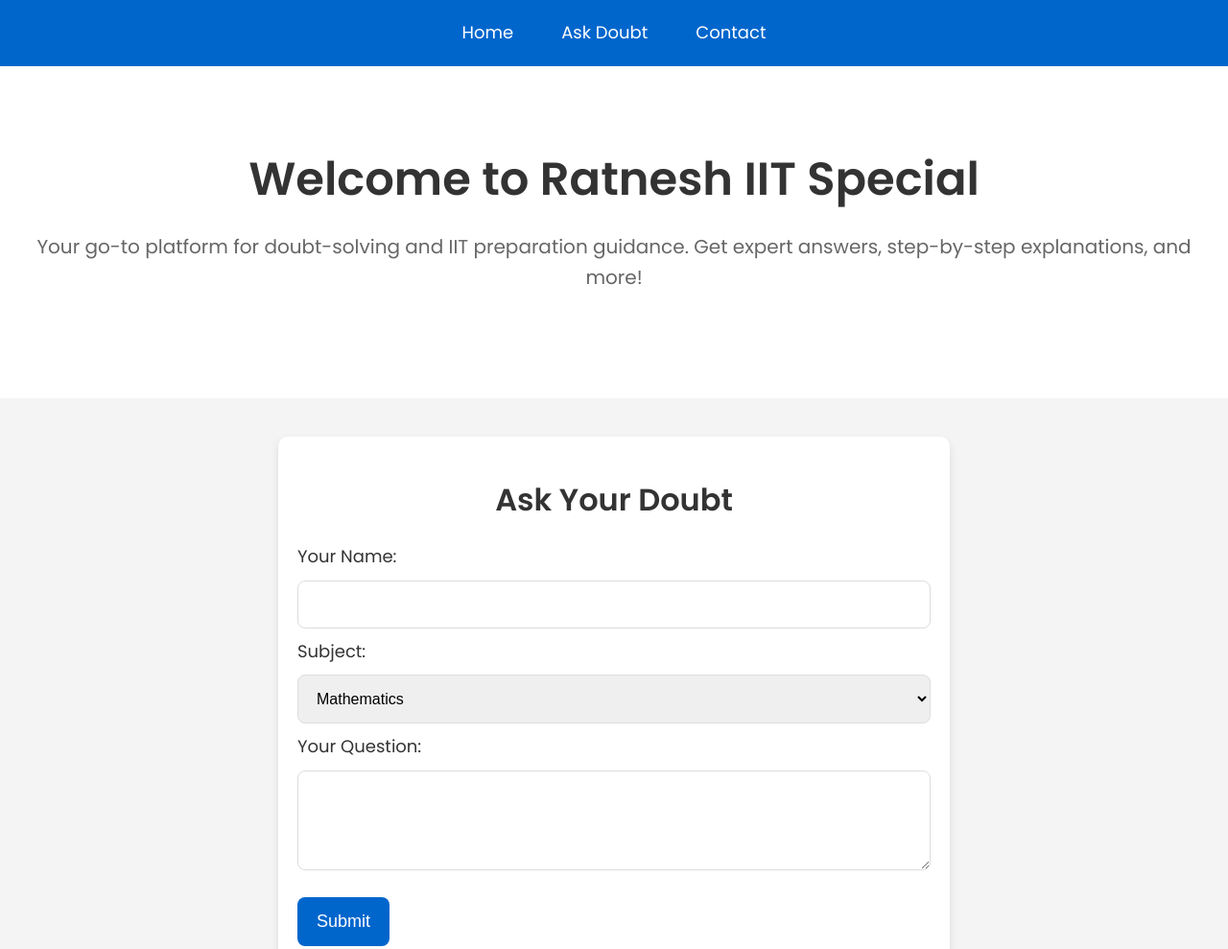
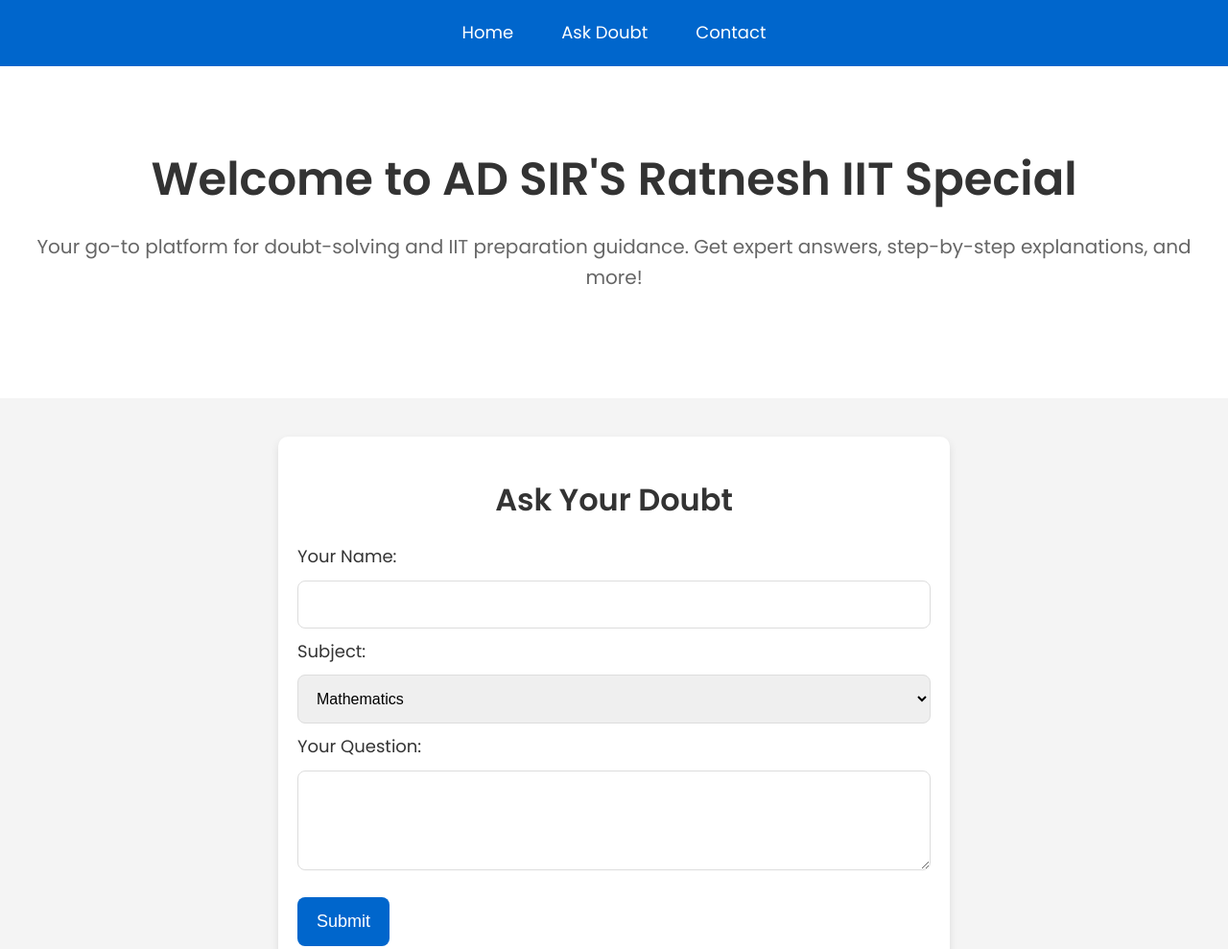
Before and after one commit to Anuj6112008/ratneshiitspecial, a plain HTML site: page ratiitspec.html in a window 1280 px wide. Shown: the top 989 px of the page at 96% size. Drawn offline with Linux system fonts and the light colour scheme.

Commit message:
ratiitspec.html

```diff
--- a/ratiitspec.html
+++ b/ratiitspec.html
@@ -232,7 +232,7 @@
 
 
     <section id="home">
-        <h1>Welcome to Ratnesh IIT Special</h1>
+        <h1>Welcome to AD SIR'S Ratnesh IIT Special</h1>
         <p>Your go-to platform for doubt-solving and IIT preparation guidance. Get expert answers, step-by-step explanations, and more!</p>
     </section>
 
```
